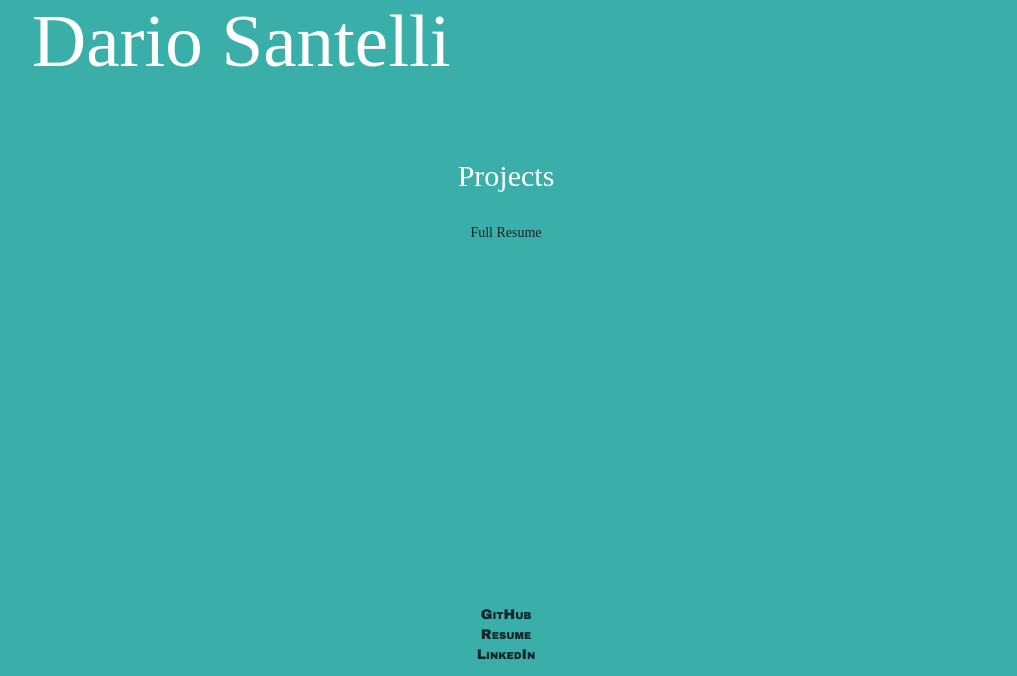
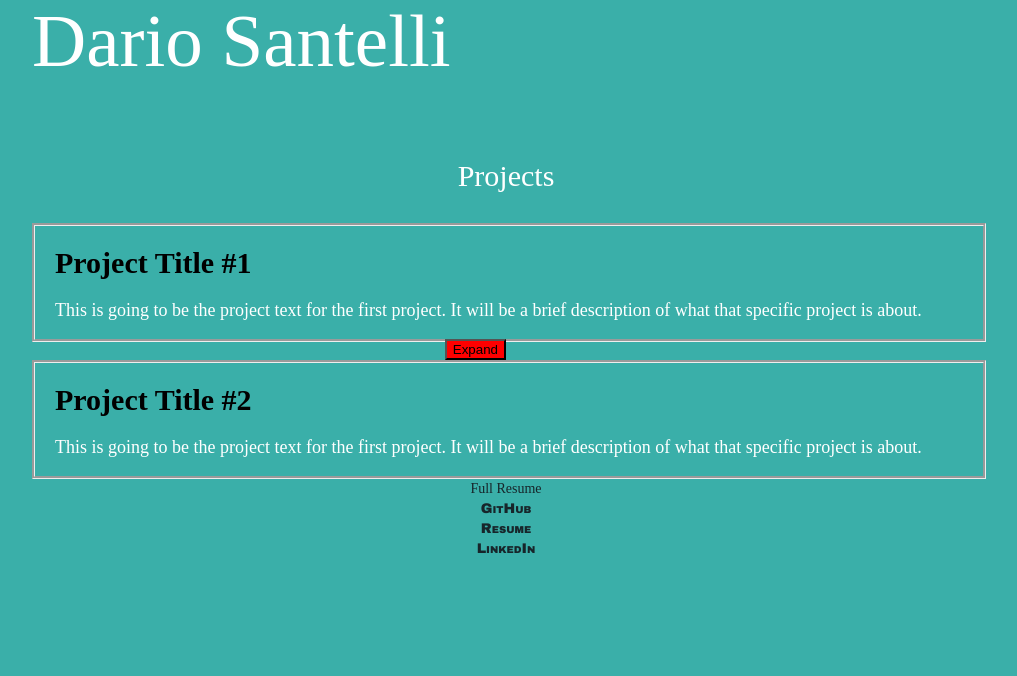
Before and after one commit to dariosantelli/Portfolio-Website, a Django app: template portfolio/templates/portfolio/index.html in a window 1280 px wide. Shown: the part 149-825 px from the top of the page, without its empty margins (134-1151 px from the left). After the commit the page ends 800 px from the top, so only its background shows below. Run offline with Django 3.2, Linux system fonts and the light colour scheme; the template is opened without the code that fills it, so the values that code supplies are empty.

Commit message:
Added more structure and styling elements, began adding expandable projects button

```diff
--- a/portfolio/static/portfolio/style.css
+++ b/portfolio/static/portfolio/style.css
@@ -62,6 +62,11 @@ a:active {
     font-size: 75px;
 }
 
+.project-container	{
+	width: 75%;
+	margin: auto;
+}
+
 .project-title	{
 	width: 75%;
 	margin: auto;
@@ -74,14 +79,23 @@ a:active {
 }
 
 .project	{
-	width: 75%;
+	width: 100%;
 	margin: auto;
+	border-style: groove;
+}
+
+.project	h1 {
+	color: #000000;
+	text-align: left;
+    font-size: 30px;
+	padding-left: 20px;
 }
 
 .project	p {
 	color: #ffffff;
-	text-align: center;
-    font-size: 30px;
+	text-align: left;
+    font-size: 18px;
+	padding-left: 20px;
 }
 
 .resume	{
@@ -92,10 +106,24 @@ a:active {
     font-size: 30px;
 }
 
+.collapsible-button {
+  background-color: red;
+  text-align: center;
+  position: absolute;
+  right: 50%;
+}
+
+.collapsible-content {
+  background-color: white;
+  max-height: 0;
+  overflow: hidden;
+  transition: max-height 0.2s ease-out;
+}
 
 
 
 
+/*
 .vertical-align {
     position: relative;
     top: 50%;
@@ -103,6 +131,7 @@ a:active {
     -ms-transform: translateY(-50%);
     transform: translateY(-50%);
 }
+*/
 
 .button {
   font-family: "Arial Black", Gadget, sans-serif;
--- a/portfolio/templates/portfolio/index.html
+++ b/portfolio/templates/portfolio/index.html
@@ -14,13 +14,34 @@
 			<p>Dario Santelli</p>
 		</div>
 
-		<div id = "projects" class = "project-title">
-			<p>Projects</p>
+		<div id = "projects" class = "project-container">
+
+			<div id = "projects" class = "project-title">
+				<p>Projects</p>
+			</div>
 
 			<div id = "project1" class = "project">
+				<h1>Project Title #1</h1>
+				<p>This is going to be the project text for the first project. It will be a brief description of what that specific project is about.</p>
+
+				<button type="button" class="collapsible-button">Expand</button>
+				<div class="collapsible-content">
+				  <p>Lorem ipsum...</p>
+				</div>
+
+			<!--
+			- have a brief description of project and a picture or two
+			- have an expand tab that shows more screenshots and info
+			- have technologies utilized
+			-->
 			</div>
 
+			<br>
+
 			<div id = "project2" class = "project">
+				<h1>Project Title #2</h1>
+				<p>This is going to be the project text for the first project. It will be a brief description of what that specific project is about.</p>
+
 			</div>
 
 		</div>
@@ -40,4 +61,20 @@
 				<a href="https://www.linkedin.com/in/dariosantelli/" class="button">LinkedIn</a>
 			</div>
 		</div>
+	<script>
+	var coll = document.getElementsByClassName("collapsible-button");
+	var i;
+
+	for (i = 0; i < coll.length; i++) {
+	  coll[i].addEventListener("click", function() {
+		this.classList.toggle("active");
+		var content = this.nextElementSibling;
+		if (content.style.maxHeight){
+		  content.style.maxHeight = null;
+		} else {
+		  content.style.maxHeight = content.scrollHeight + "px";
+		}
+	  });
+	}
+	</script>
 	</body>
```
